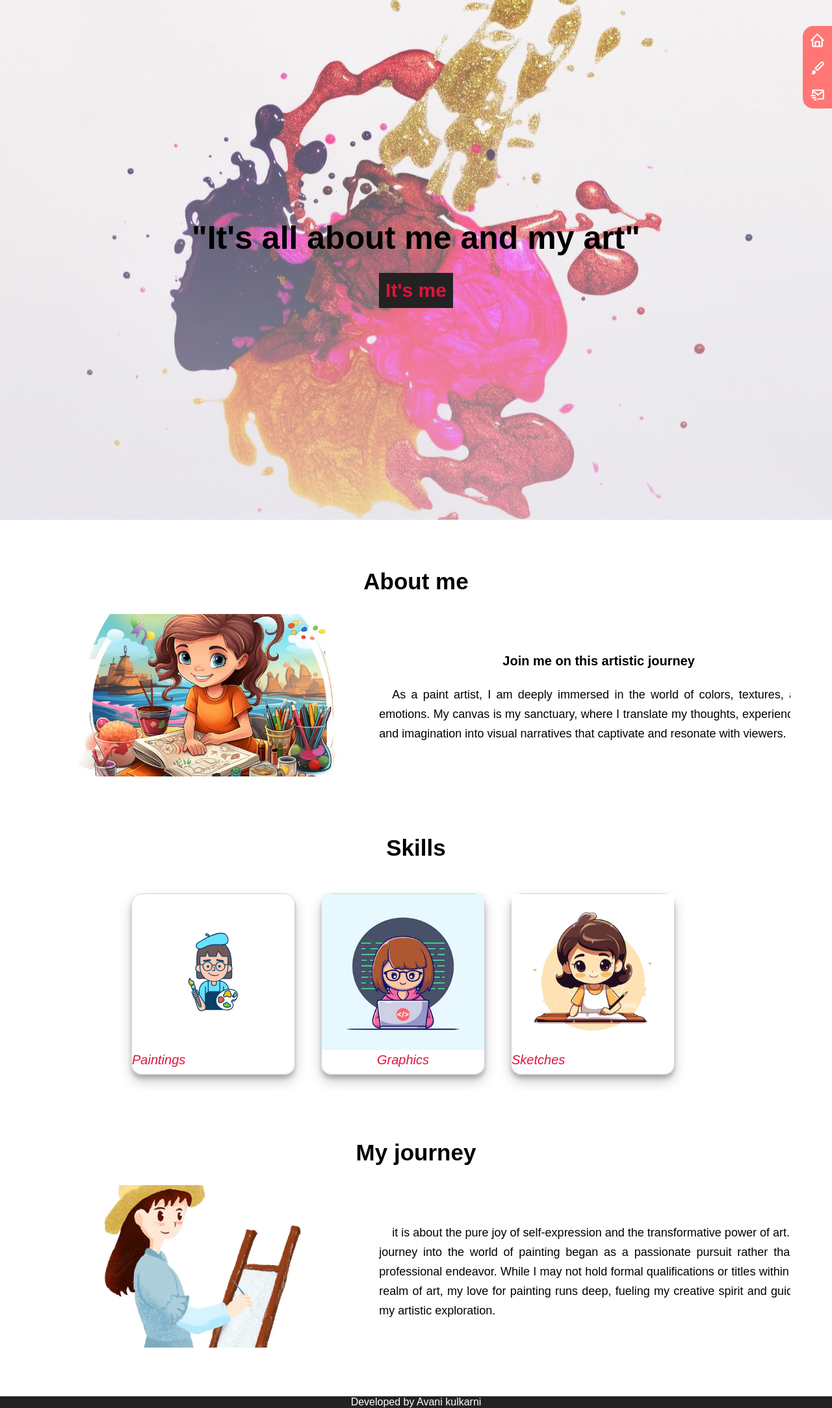
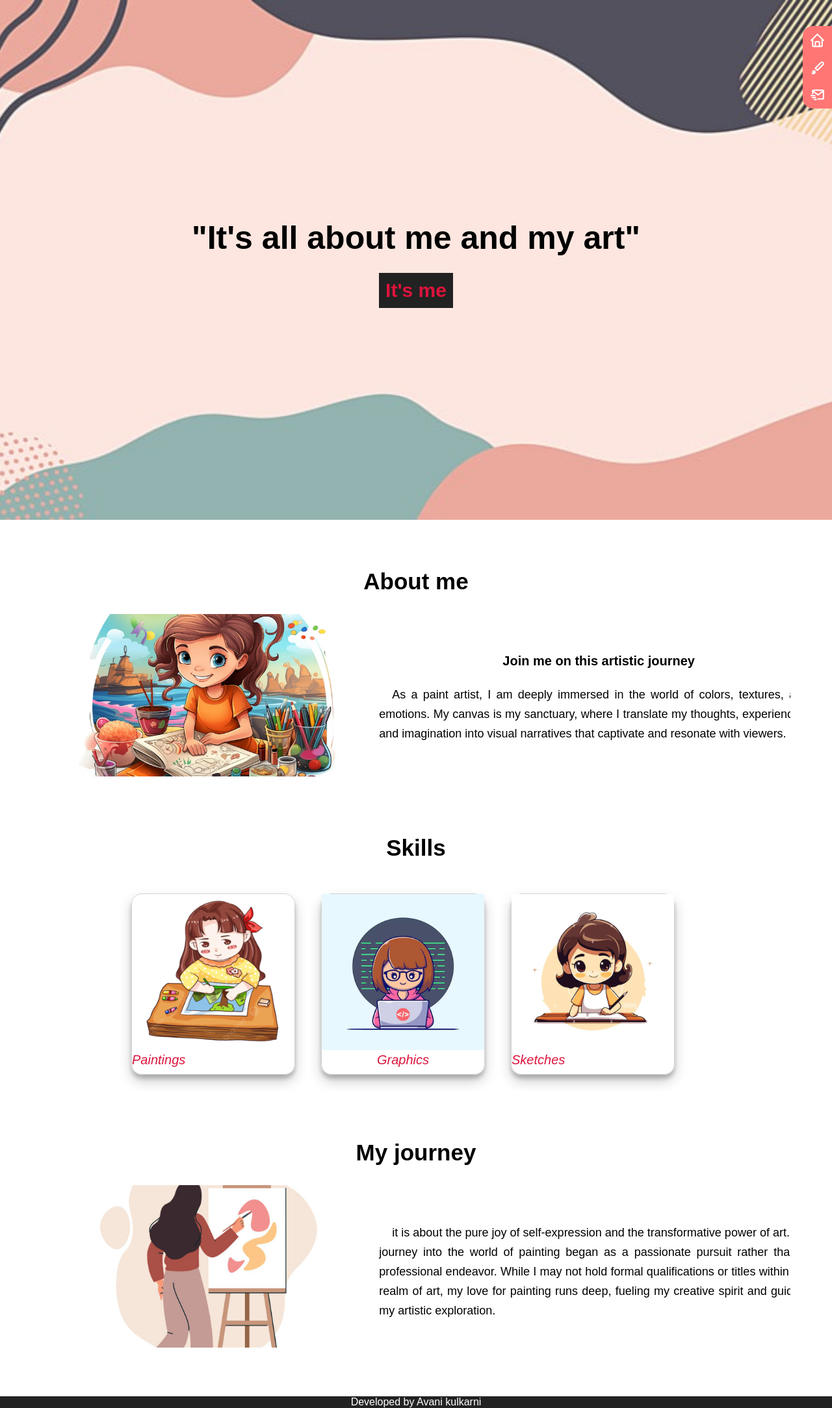
Before and after one commit to AvaniK-2002/my-paintings, a plain HTML site: page Pages/About/about.html in a window 1280 px wide. Shown: the whole page at 65% size. Drawn offline with nearby package versions, Linux system fonts and the light colour scheme; a web font is replaced by a local one.

Commit message:
Your commit message

```diff
--- a/Pages/About/about-me.css
+++ b/Pages/About/about-me.css
@@ -13,11 +13,11 @@ body {
 
 .sobre-mi {
     height: 100vh;
-    background-image: linear-gradient(to top, rgba(231, 228, 238, 0.637) 0%, rgba(253, 241, 250, 0.253) 100%), url(/img/bg-work.jpeg);
+    background-image: url(/img/bg-work.jpg);
     background-repeat: no-repeat;
     background-attachment: fixed;
     background-position: center;
-    max-width: 1450px;
+    background-size: cover;
     overflow: hidden;
     margin: auto;
 }
@@ -279,7 +279,8 @@ footer{
 }
 
 .designer-illu {
-    padding-bottom: 10px;
+    padding-bottom: 40px;
+
 }
 }
 
--- a/Pages/About/about.html
+++ b/Pages/About/about.html
@@ -40,7 +40,7 @@
                 <a href="/Pages/Work/work.html">
                     <div class="card">
                         <div class="card-img">
-                            <img src="../../img/Designer.svg" alt="">
+                            <img src="/img/pin.png" alt="">
                         </div>
                         <div class="card-text">
                             <div class="text">Paintings</div>
@@ -75,7 +75,7 @@
             <h2 class="title">My journey</h2>
             <div class="about-content">
                 <div class="column left">
-                    <img src="../../img/mepainting-removebg-preview.png" alt="designer illustration" class="designer-illu">
+                    <img src="/img/arttt.jpg" alt="designer illustration" class="designer-illu">
                 </div>
                 <div class="column right">
                     <p class="parrafo">
--- a/css/styles.css
+++ b/css/styles.css
@@ -13,8 +13,7 @@ body {
 /* Header */
 header {
     height: 100vh;
-    background-image: linear-gradient(to top, rgba(161, 140, 209, 0.4) 0%, rgba(251, 194, 235, 0.4) 100%),
-        url('https://images.pexels.com/photos/1269968/pexels-photo-1269968.jpeg?auto=compress&cs=tinysrgb&dpr=2&h=650&w=940');
+    background-image:url('/img/bg.jpg');
     background-repeat: no-repeat;
     background-attachment: fixed;
     background-size: cover;
```
Also changed, not shown: img/Designer.svg (deleted), img/art.jpg (added), img/arttt.jpg (added), img/bg-work.jpeg (deleted), img/bg-work.jpg (added), img/mepainting-removebg-preview.png (deleted), img/nn.avif (added), img/paint.avif (deleted), img/pin.png (added).
